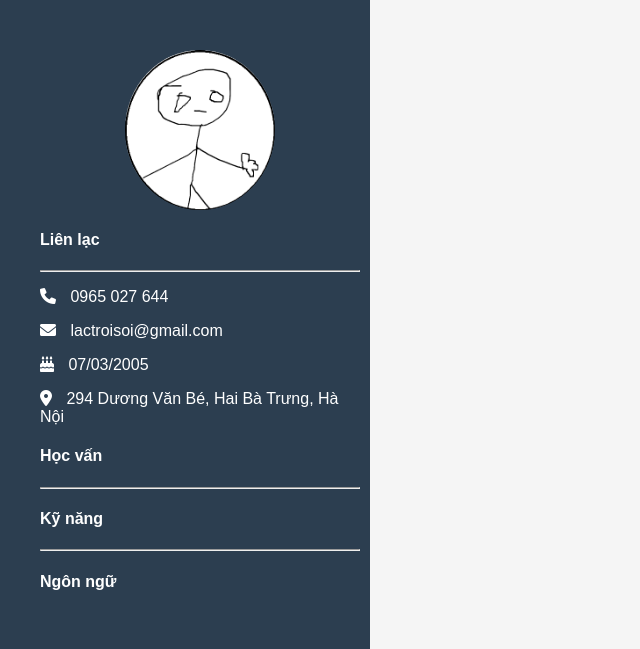
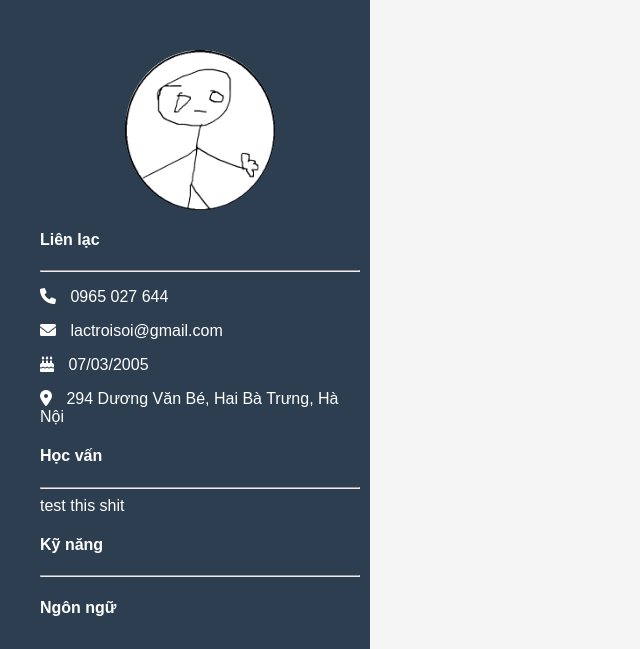
Before and after one commit to ThuyNhanVP/cv, a plain HTML site: page index.html in a window 1280 px wide. Shown: the top 649 px of the page, without its empty margins (0-640 px from the left). Drawn offline with Linux system fonts and the light colour scheme.

Commit message:
test thay doi

```diff
--- a/index.html
+++ b/index.html
@@ -23,6 +23,11 @@
                     <p><i class="fa-solid fa-location-dot"style=" padding-right: 10px; "> </i> 294 Dương Văn Bé, Hai Bà Trưng, Hà Nội</p>
                 <h4>Học vấn</h4>
                 <hr>
+test this shit
+
+
+
+
                 <h4>Kỹ năng</h4>
                 <hr>
                 <h4>Ngôn ngữ</h4>
```
